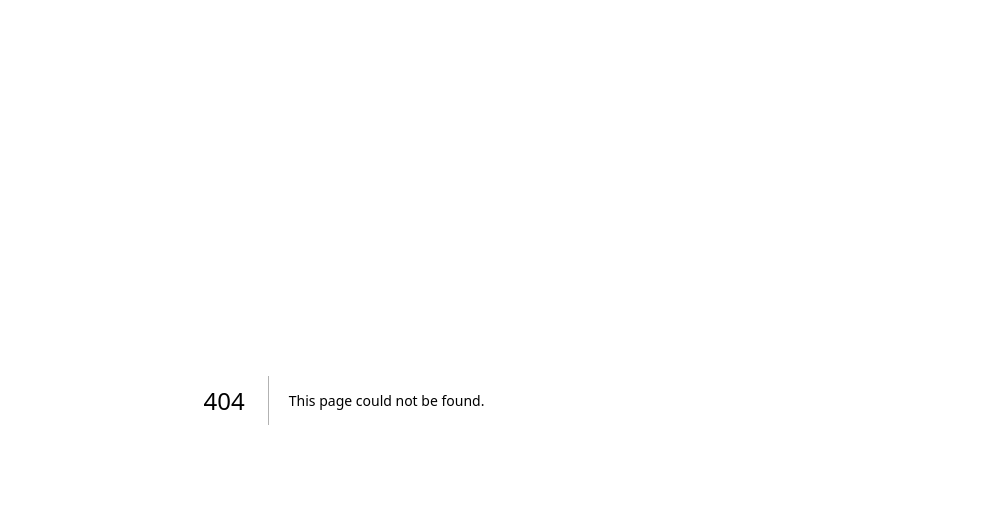
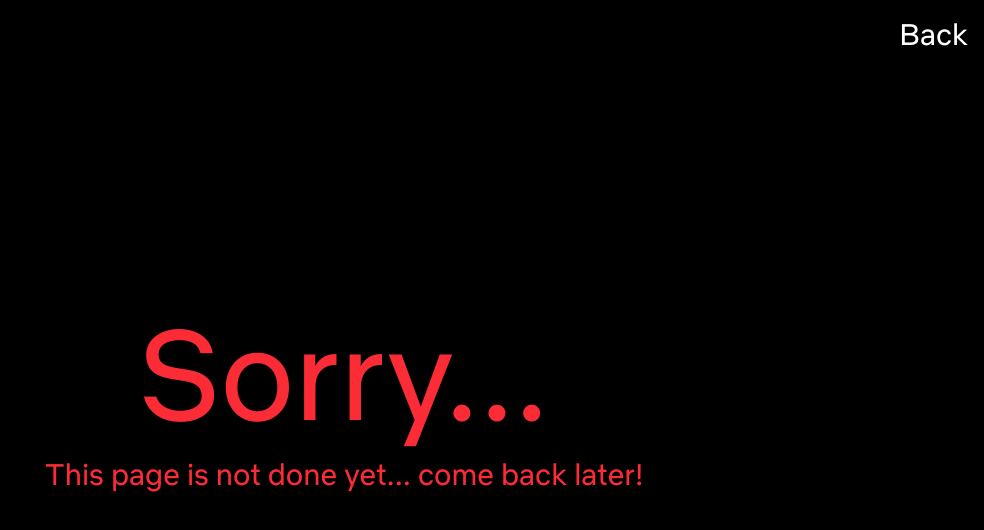
Before and after one commit to Er1n-jpg/Ald1flix, a Next.js app in the folder my-app/: page /inprogress in a window 1280 px wide. Before the commit this address had no page. Shown: the top 530 px of the page, without its empty margins (296-1280 px from the left). Built offline with nearby package versions, Linux system fonts and the light colour scheme.

Commit message:
let's hope deployment works

```diff
--- /dev/null
+++ b/my-app/app/inprogress/page.tsx
@@ -0,0 +1,24 @@
+'use client'
+import { useRouter } from 'next/navigation'
+import { useState, useEffect } from 'react'
+import Link from 'next/link'
+import Image from 'next/image';
+
+
+
+const handleBack = () => {
+  window.history.back();
+};
+
+export default function aboutaldq() {
+  const router = useRouter()
+  const [mounted, setMounted] = useState(false)
+
+  return(
+    <main className = "flex-col flex bg-black font-netflix h-screen items-center justify-center">
+        <h2 className = " text-white mb-20 cursor-pointer absolute top-4 right-4 text-3xl hover:underline" onClick = {handleBack}> Back </h2>
+        <h1 className = "text-9xl text-red-500"> Sorry...</h1>
+        <p className = "text-3xl text-red-500 mt-5"> This page is not done yet... come back later!</p>
+    </main>
+  )
+}
```
Also changed, not shown: my-app/app/hi/ald1/meetthemembers/page.tsx (+1 -2 lines), my-app/app/hi/ald1/page.tsx (+10 -2 lines), my-app/app/hi/page.tsx (+2 -2 lines), my-app/app/hi/ald1/SNS/page.tsx (deleted).
